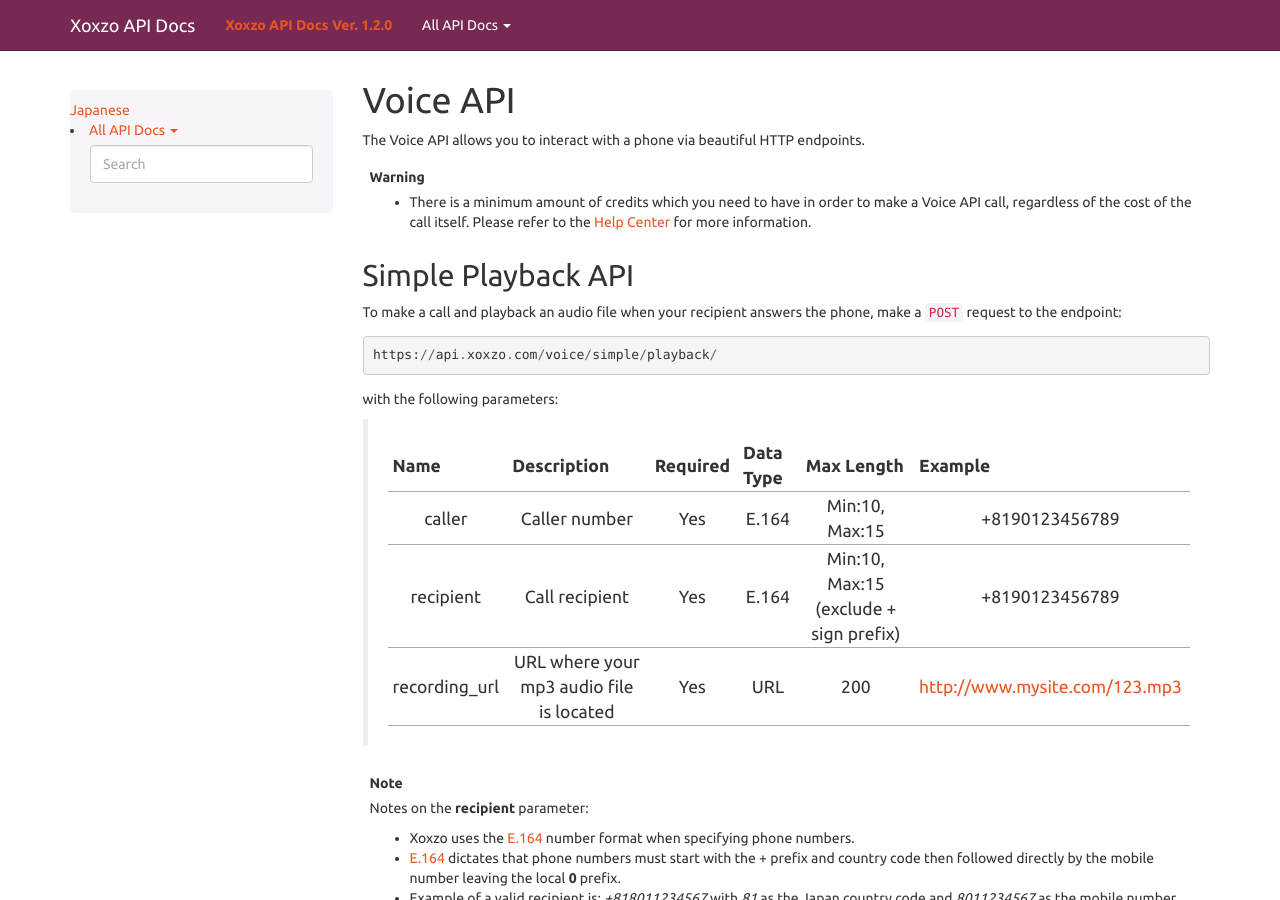
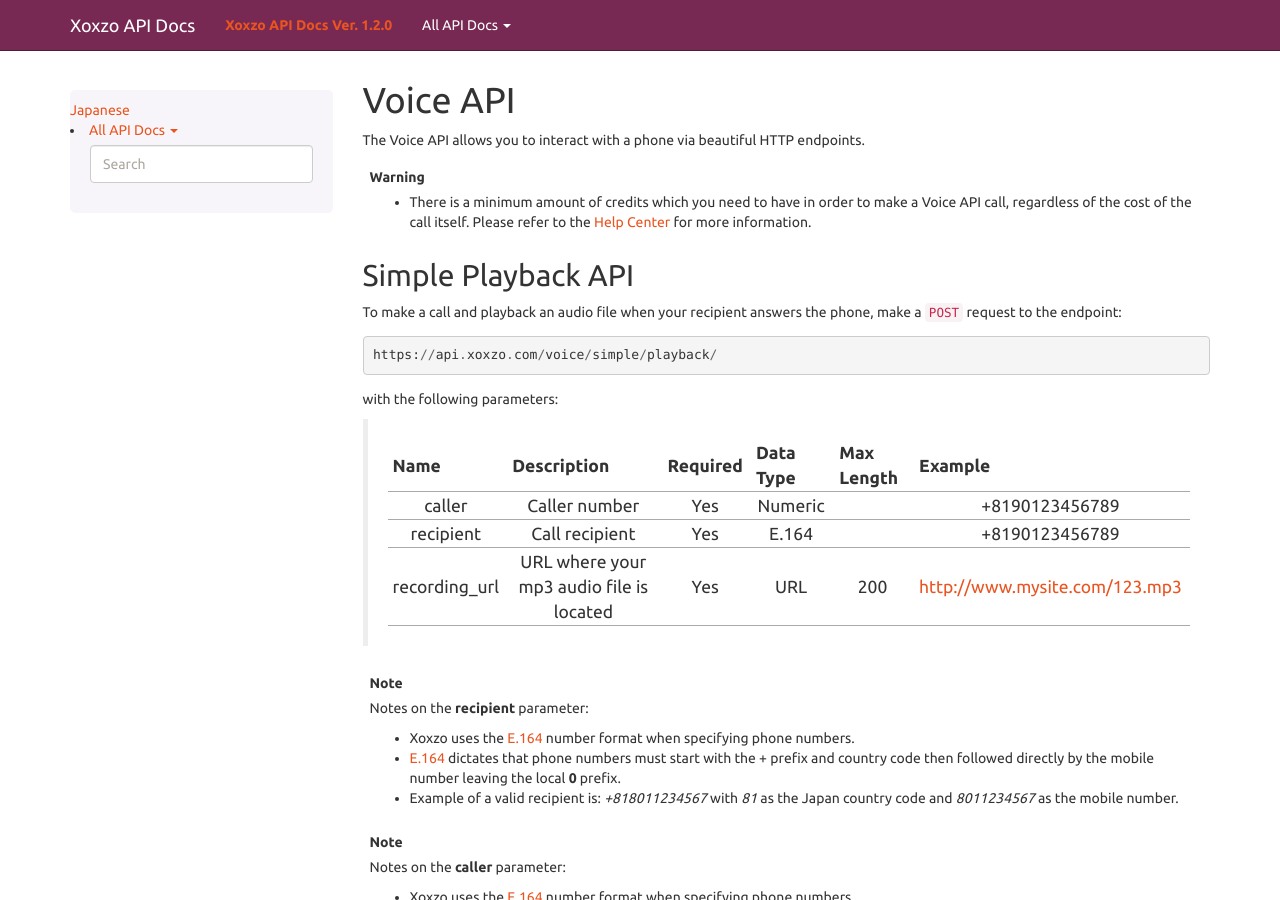
Before and after one commit to xoxzo/docs.xoxzo.com, a Sphinx documentation site: the page built from source/voice.rst, in a window 1280 px wide and 900 px high. Built offline with Sphinx 7.4.7, drawn with Linux system fonts in a browser that asks for light colours.

Commit message:
Fix data type. Remove max, min lenght for E.164.

```diff
--- a/source/sms.rst
+++ b/source/sms.rst
@@ -16,8 +16,7 @@
     Name       Description         Required  Data Type            Max Length                   Example
     =========  ==================  ========  ===================  ===========================  ===================
     message    Message body        Yes       UTF-8                ASCII: 160, Non-ASCII: 70    こんにちは
-    recipient  Message recipient   Yes       E.164                Min:10, Max:15               +8190123456789
-                                                                  (exclude + sign prefix)
+    recipient  Message recipient   Yes       E.164                                              +8190123456789
     sender     Sender ID           Yes       Alphanumeric         15 digit or 10 alphanumeric  Xoxzo1
     =========  ==================  ========  ===================  ===========================  ===================
 
--- a/source/voice.rst
+++ b/source/voice.rst
@@ -21,9 +21,8 @@
     =============  ========================  ========  =========  =======================  =============================
     Name           Description               Required  Data Type  Max Length               Example
     =============  ========================  ========  =========  =======================  =============================
-    caller         Caller number             Yes       E.164      Min:10, Max:15           +8190123456789
-    recipient      Call recipient            Yes       E.164      Min:10, Max:15           +8190123456789
-                                                                  (exclude + sign prefix)
+    caller         Caller number             Yes       Numeric                             +8190123456789
+    recipient      Call recipient            Yes       E.164                               +8190123456789
     recording_url  URL where your mp3 audio  Yes       URL        200                      http://www.mysite.com/123.mp3
                    file is located
     =============  ========================  ========  =========  =======================  =============================
```
Also changed, not shown: 2 other files.
